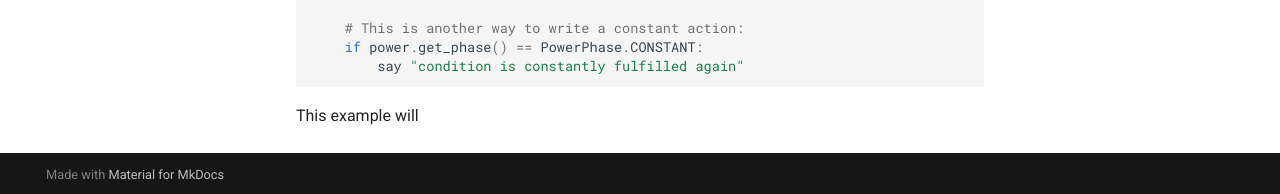
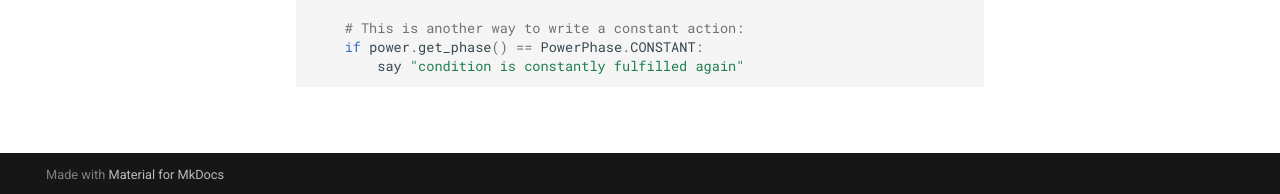
Before and after one commit to ThatRobin/apoli-bolt-docs, an MkDocs documentation site: the page built from docs/power_types/action_over_time.md, in a window 1280 px wide and 1006 px high. Shown: the part 809-1003 px from the top of the window. Built offline with MkDocs 1.6.1 and Material for MkDocs 9.7.7, drawn with Linux system fonts in a browser that asks for light colours.

Commit message:
Update action_over_time.md

````diff
--- a/docs/power_types/action_over_time.md
+++ b/docs/power_types/action_over_time.md
@@ -71,4 +71,3 @@ Type ID: `apoli:action_over_time`
         }
     }
     ```
-This example will
````
